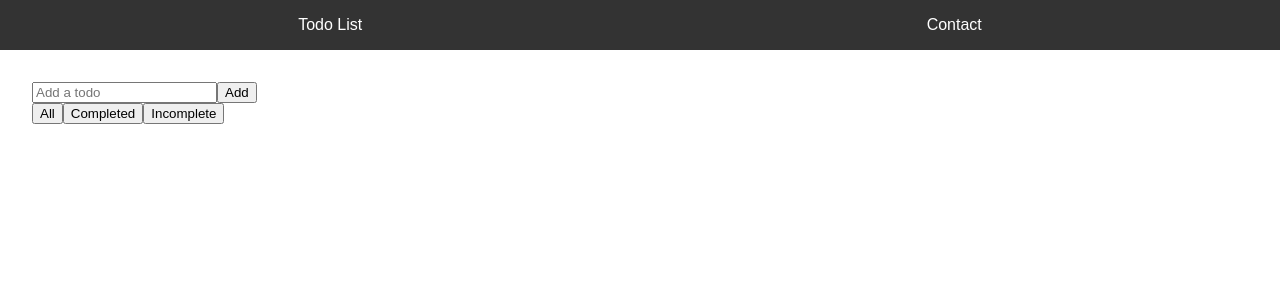
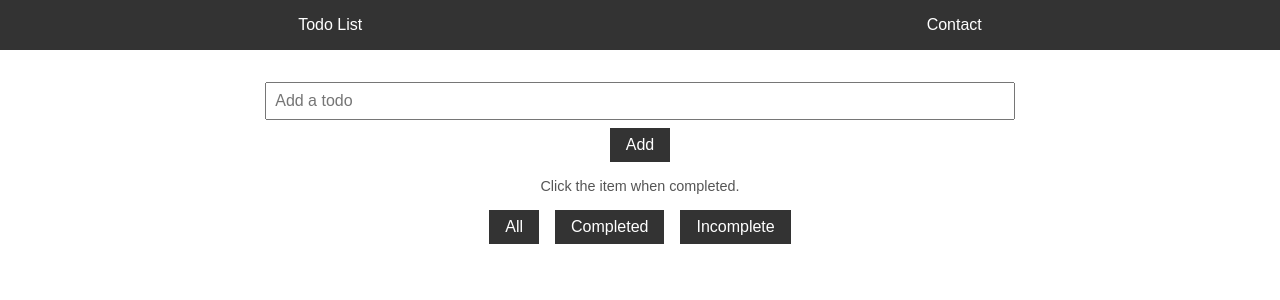
Before and after one commit to justindburrow/quickstart-project03, a React (Vite) app in the folder my-react-app/: page /todos in a window 1280 px wide. Shown: the top 300 px of the page. Built offline with nearby package versions, Linux system fonts and the light colour scheme.

Commit message:
added styling to the input and todo list

```diff
--- a/my-react-app/src/components/Todos.jsx
+++ b/my-react-app/src/components/Todos.jsx
@@ -13,7 +13,7 @@ const Todos = ({ todos, addTodo, toggleTodo, deleteTodo, setFilter }) => {
 
   return (
     <div className="todos">
-      <form onSubmit={handleSubmit}>
+      <form onSubmit={handleSubmit} className="todo-form">
         <input
           type="text"
           value={input}
@@ -22,12 +22,8 @@ const Todos = ({ todos, addTodo, toggleTodo, deleteTodo, setFilter }) => {
         />
         <button type="submit">Add</button>
       </form>
-      <div className="filters">
-        <button onClick={() => setFilter('all')}>All</button>
-        <button onClick={() => setFilter('completed')}>Completed</button>
-        <button onClick={() => setFilter('incomplete')}>Incomplete</button>
-      </div>
-      <ul>
+      <p className="instructions">Click the item when completed.</p>
+      <ul className="todo-list">
         {todos.map((todo, index) => (
           <li key={index} className={todo.completed ? 'completed' : ''}>
             <span onClick={() => toggleTodo(index)}>{todo.text}</span>
@@ -35,6 +31,11 @@ const Todos = ({ todos, addTodo, toggleTodo, deleteTodo, setFilter }) => {
           </li>
         ))}
       </ul>
+      <div className="filters">
+        <button onClick={() => setFilter('all')}>All</button>
+        <button onClick={() => setFilter('completed')}>Completed</button>
+        <button onClick={() => setFilter('incomplete')}>Incomplete</button>
+      </div>
     </div>
   );
 };
--- a/my-react-app/src/styles/styles.css
+++ b/my-react-app/src/styles/styles.css
@@ -55,3 +55,68 @@ body {
     border: none;
     cursor: pointer;
   }
+
+  /* Center the input field and buttons */
+  .todo-form {
+    display: flex;
+    flex-direction: column;
+    align-items: center;
+    margin-bottom: 1rem;
+  }
+
+  .todo-form input {
+    width: 60%;
+    padding: 0.5rem;
+    margin-bottom: 0.5rem;
+    font-size: 1rem;
+  }
+
+  .todo-form button {
+    padding: 0.5rem 1rem;
+    font-size: 1rem;
+    background-color: #333;
+    color: white;
+    border: none;
+    cursor: pointer;
+  }
+
+  .instructions {
+    text-align: center;
+    font-size: 0.9rem;
+    color: #555;
+    margin-bottom: 1rem;
+  }
+
+  /* Add bullet points to the list */
+  .todo-list {
+    list-style-type: disc;
+    padding-left: 2rem;
+    margin-bottom: 1rem;
+  }
+
+  .todo-list li {
+    display: flex;
+    justify-content: space-between;
+    margin-bottom: 0.5rem;
+  }
+
+  .todo-list li.completed span {
+    text-decoration: line-through;
+    color: gray;
+  }
+
+  /* Center the filter buttons */
+  .filters {
+    display: flex;
+    justify-content: center;
+    gap: 1rem;
+  }
+
+  .filters button {
+    padding: 0.5rem 1rem;
+    font-size: 1rem;
+    background-color: #333;
+    color: white;
+    border: none;
+    cursor: pointer;
+  }
```
